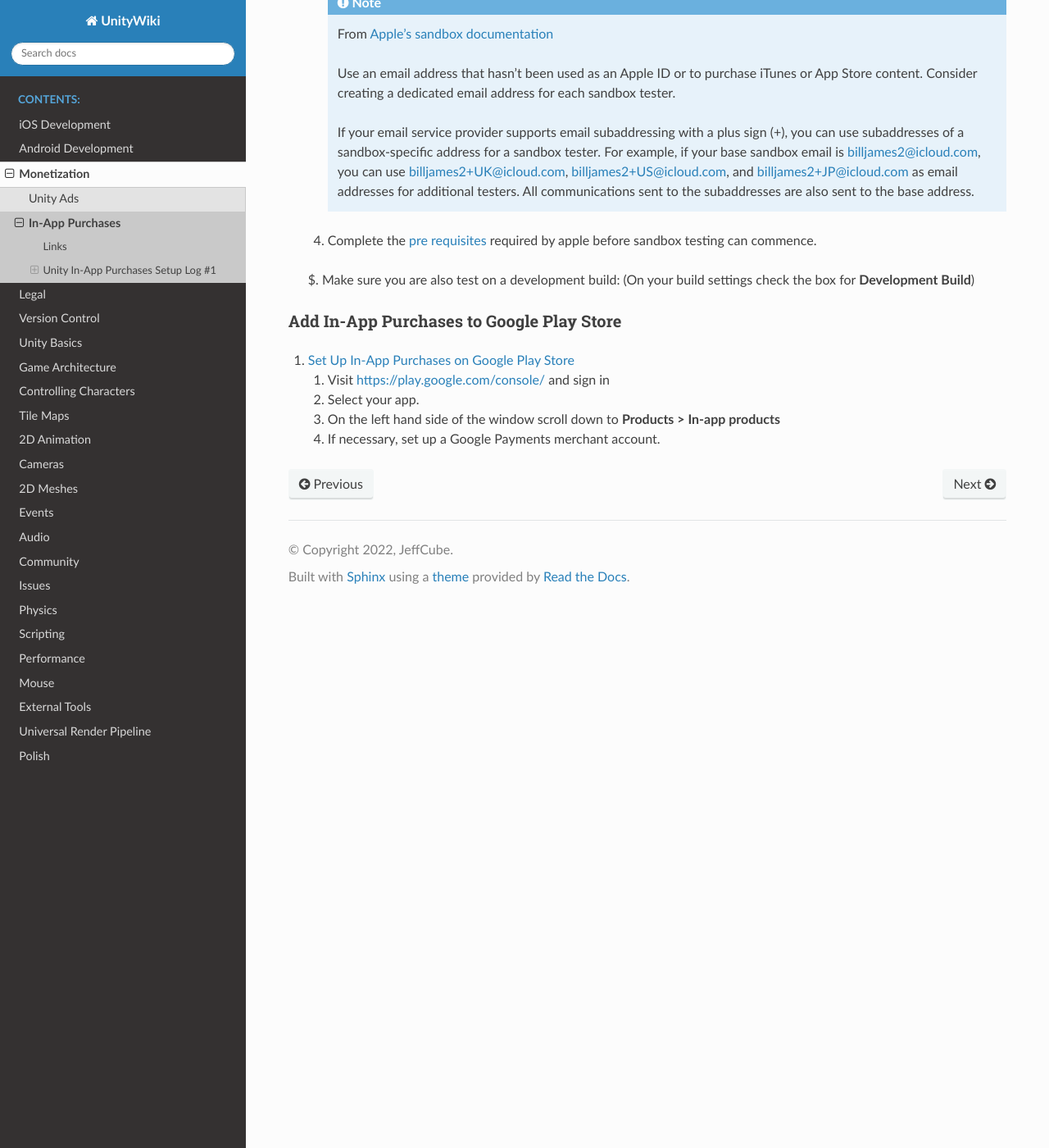
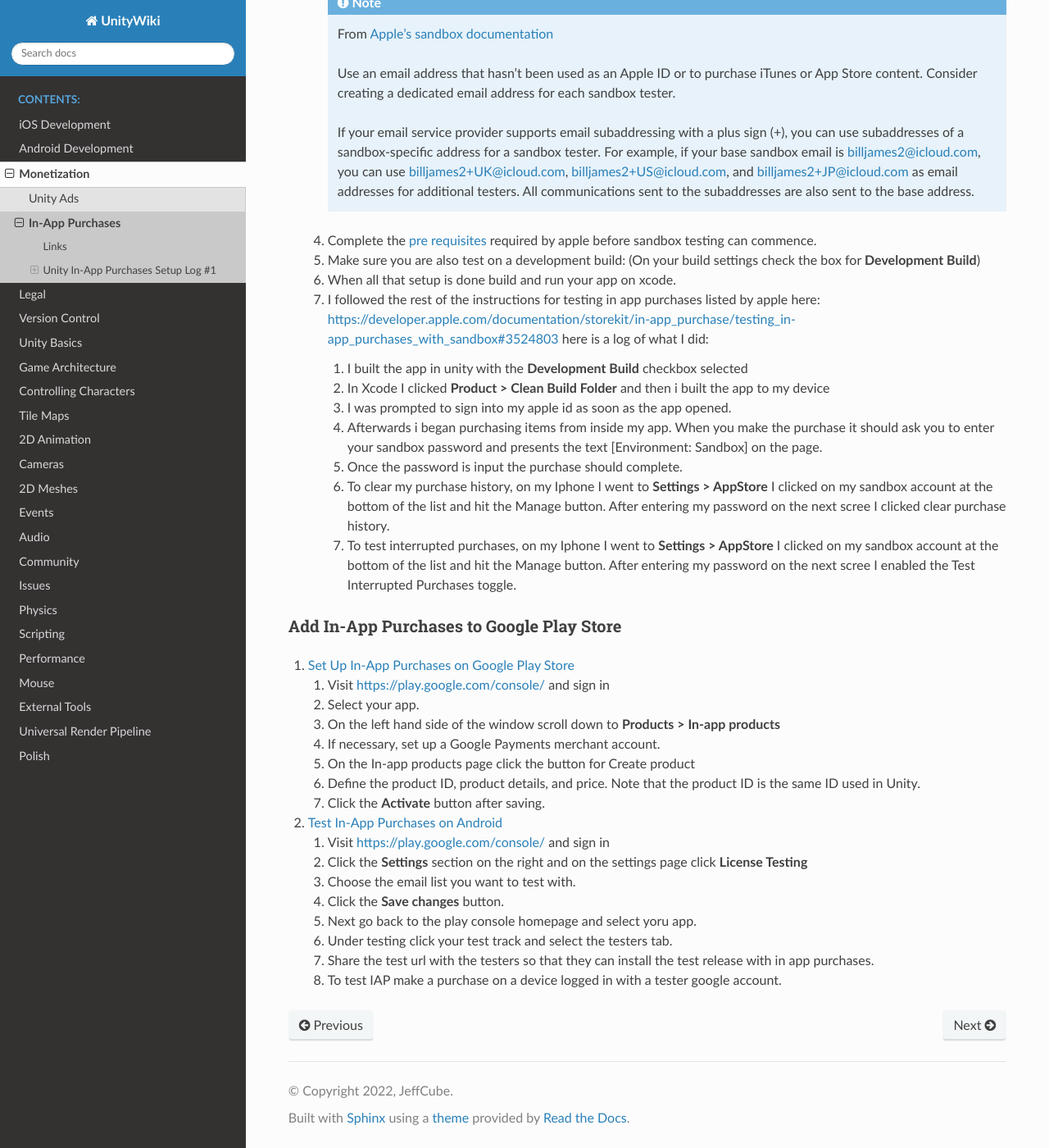
Before and after one commit to JeffCube99/UnityWiki, a Sphinx documentation site: the page built from docs/source/monetization/in_app_purchases.rst, in a window 1280 px wide and 1400 px high, scrolled down 4021 px. Shown: the whole window at 82% size. Built offline with Sphinx 7.4.7 and the Read the Docs theme 3.1.0, drawn with Linux system fonts in a browser that asks for light colours.

Commit message:
* Adding notes about unity ads and in app purchases

```diff
--- a/docs/source/monetization/in_app_purchases.rst
+++ b/docs/source/monetization/in_app_purchases.rst
@@ -224,7 +224,23 @@
 
     #.  Complete the `pre requisites <https://developer.apple.com/documentation/storekit/in-app_purchase/testing_in-app_purchases_with_sandbox#4295582>`_
         required by apple before sandbox testing can commence.
-    $.  Make sure you are also test on a development build: (On your build settings check the box for **Development Build**)
+    #.  Make sure you are also test on a development build: (On your build settings check the box for **Development Build**)
+    #.  When all that setup is done build and run your app on xcode.
+    #.  I followed the rest of the instructions for testing in app purchases listed by apple here: https://developer.apple.com/documentation/storekit/in-app_purchase/testing_in-app_purchases_with_sandbox#3524803
+        here is a log of what I did:
+
+        #.  I built the app in unity with the **Development Build** checkbox selected
+        #.  In Xcode I clicked **Product > Clean Build Folder** and then i built the app to my device
+        #.  I was prompted to sign into my apple id as soon as the app opened.
+        #.  Afterwards i began purchasing items from inside my app. When you make the purchase it should ask you
+            to enter your sandbox password and presents the text [Environment: Sandbox] on the page.
+        #.  Once the password is input the purchase should complete.
+        #.  To clear my purchase history, on my Iphone I went to **Settings > AppStore** I clicked on my sandbox
+            account at the bottom of the list and hit the Manage button. After entering my password on the next scree
+            I clicked clear purchase history.
+        #.  To test interrupted purchases, on my Iphone I went to **Settings > AppStore** I clicked on my sandbox
+            account at the bottom of the list and hit the Manage button. After entering my password on the next scree
+            I enabled the Test Interrupted Purchases toggle.
 
 
 Add In-App Purchases to Google Play Store
@@ -236,3 +252,18 @@
     #.  Select your app.
     #.  On the left hand side of the window scroll down to **Products > In-app products**
     #.  If necessary, set up a Google Payments merchant account.
+    #.  On the In-app products page click the button for Create product
+    #.  Define the product ID, product details, and price. Note that the product ID is the same
+        ID used in Unity.
+    #.  Click the **Activate** button after saving.
+
+#.  `Test In-App Purchases on Android <https://docs.unity.com/ugs/en-us/packages/com.unity.purchasing/4.9/manual/UnityIAPGoogleConfiguration#test-iap>`_
+
+    #.  Visit https://play.google.com/console/ and sign in
+    #.  Click the **Settings** section on the right and on the settings page click **License Testing**
+    #.  Choose the email list you want to test with.
+    #.  Click the **Save changes** button.
+    #.  Next go back to the play console homepage and select yoru app.
+    #.  Under testing click your test track and select the testers tab.
+    #.  Share the test url with the testers so that they can install the test release with in app purchases.
+    #.  To test IAP make a purchase on a device logged in with a tester google account.
--- a/docs/source/monetization/unity_ads.rst
+++ b/docs/source/monetization/unity_ads.rst
@@ -166,6 +166,12 @@
                 }
                 #endif
 
+#.  `Add App-ads.txt to your developer website. <https://developers.is.com/ironsource-mobile/general/app-ads-txt/>`_
+
+    #.  Visit https://developers.is.com/ironsource-mobile/general/app-ads-txt/
+    #.  Copy the text of ironSource authorized resellers
+    #.  Paste the text to app-ads.txt file at the root of your developer website.
+
 
 
 Potential Errors
```
